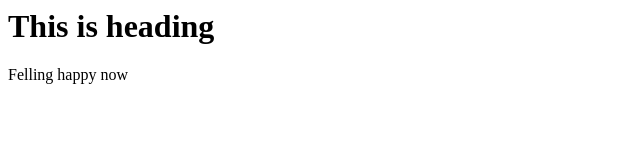
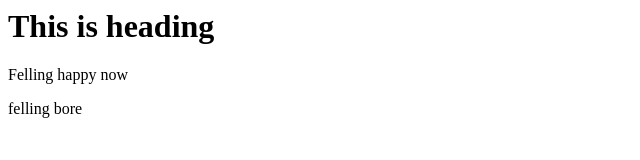
Before and after one commit to Saimon-bd/my-first-website, a plain HTML site: page index.html in a window 1280 px wide. Shown: the whole page, without its empty margins (0-640 px from the left). Drawn offline with Linux system fonts and the light colour scheme.

Commit message:
Update index.html

```diff
--- a/index.html
+++ b/index.html
@@ -1,2 +1,3 @@
 <h1>This is heading</h1>
 <p>Felling happy now</p>
+<p>felling bore </p>
```
